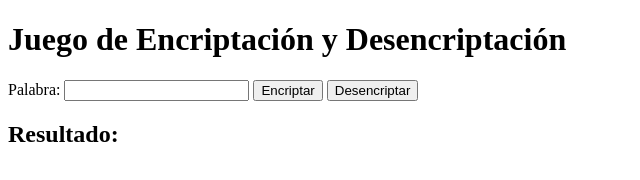
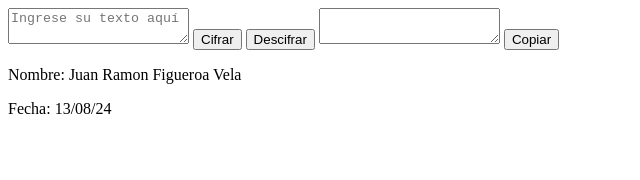
Before and after one commit to JFVela/Decodificar-Texto, a plain HTML site: page index.html in a window 1280 px wide. Shown: the whole page, without its empty margins (0-640 px from the left). Drawn offline with Linux system fonts and the light colour scheme.

Commit message:
Avanzando

```diff
--- a/app.js
+++ b/app.js
@@ -1,39 +1,75 @@
 var vocales = ['a', 'e', 'i', 'o', 'u'];
-var valores = ['asienda', 'enter', 'iguana', 'onduras', 'uruguay'];
+var valores = ['ai', 'enter', 'ines', 'ober', 'ufat'];
 
 function encriptar() {
-    let palabra = document.getElementById('inputWord').value;
+    let palabra = document.getElementById('textArea').value;
     let resultado = '';
+
+    // Recorrer cada letra de la palabra
     for (let i = 0; i < palabra.length; i++) {
-        let char = palabra[i].toLowerCase(); // Convertir a minúsculas para comparación
-        let index = vocales.indexOf(char);
-        if (index !== -1) {
-            resultado += valores[index];
-        } else {
+        let char = palabra[i].toLowerCase(); // Convertir a minúsculas
+        let encontrada = false;
+
+        // Comparar con cada vocal
+        for (let j = 0; j < vocales.length; j++) {
+            if (char === vocales[j]) {
+                resultado += valores[j]; // Encriptar la vocal
+                encontrada = true;
+                break;
+            }
+        }
+
+        // Si no es vocal, se agrega tal cual
+        if (!encontrada) {
             resultado += char;
         }
     }
-    document.getElementById('result').innerText = resultado;
+
+    // Mostrar el resultado en el elemento HTML
+    document.getElementById('cifradoTexto').innerText = resultado;
 }
 
 function desencriptar() {
-    let texto = document.getElementById('inputWord').value;
+    let texto = document.getElementById('textArea').value;
     let resultado = '';
-    let temp = ''; // Variable para almacenar caracteres temporales
+
     for (let i = 0; i < texto.length; i++) {
-        temp += texto[i];
-        if (valores.includes(temp)) {
-            let index = valores.indexOf(temp);
-            resultado += vocales[index];
-            temp = ''; // Limpiar el buffer temporal
-        } else if (texto[i] !== ' ' && !valores.some(val => val.startsWith(temp))) {
-            resultado += temp;
-            temp = ''; // Limpiar el buffer temporal
+        let char = texto[i].toLowerCase();
+        let encontrada = false;
+
+        // Verificar si la cadena encriptada comienza con alguno de los valores
+        for (let j = 0; j < valores.length; j++) {
+            if (texto.startsWith(valores[j], i)) {
+                resultado += vocales[j]; // Desencriptar
+                i += valores[j].length - 1; // Avanzar el índice
+                encontrada = true;
+                break;
+            }
+        }
+
+        // Si no se encontró una secuencia encriptada, agregar el carácter tal cual
+        if (!encontrada) {
+            resultado += char;
         }
     }
-    // Agregar cualquier carácter restante en temp al resultado
-    if (temp) {
-        resultado += temp;
+
+    // Mostrar el resultado en el elemento HTML
+    document.getElementById('cifradoTexto').innerText = resultado;
+}
+
+
+function copiarTexto() {
+    let textoCopiado = document.getElementById('cifradoTexto').innerHTML;
+    console.log(textoCopiado);
+
+    const copiarContenido = async () => {
+        try {
+            await navigator.clipboard.writeText(textoCopiado);
+            console.log('Contenido copiado al portapapeles');
+        } catch (err) {
+            console.error('Error al copiar: ', err);
+        }
     }
-    document.getElementById('result').innerText = resultado;
+
+    copiarContenido(); // Llama a la función para copiar el texto
 }
--- a/index.html
+++ b/index.html
@@ -3,23 +3,23 @@
 
 <head>
     <meta charset="UTF-8">
-    <meta http-equiv="X-UA-Compatible" content="IE=edge">
     <meta name="viewport" content="width=device-width, initial-scale=1.0">
-    <title>Challenge 01</title>
+    <title>Alura Challenge - Desafío 1</title>
 </head>
 
 <body>
-    <h1>Juego de Encriptación y Desencriptación</h1>
-    <div>
-        <label for="inputWord">Palabra:</label>
-        <input type="text" id="inputWord">
-        <button onclick="encriptar()">Encriptar</button>
-        <button onclick="desencriptar()">Desencriptar</button>
-    </div>
-    <div>
-        <h2>Resultado:</h2>
-        <p id="result"></p>
-    </div>
+    <header></header>
+    <main>
+        <textarea id="textArea" placeholder="Ingrese su texto aquí"></textarea>
+        <button onclick="encriptar()">Cifrar</button>
+        <button onclick="desencriptar()">Descifrar</button>
+        <textarea name="" id="cifradoTexto" readonly></textarea>
+        <button onclick="copiarTexto()">Copiar</button>
+    </main>
+    <footer>
+        <p>Nombre: Juan Ramon Figueroa Vela</p>
+        <p>Fecha: 13/08/24</p>
+    </footer>
 
     <script src="app.js"></script>
 </body>
```
Also changed, not shown: 1 other file.
